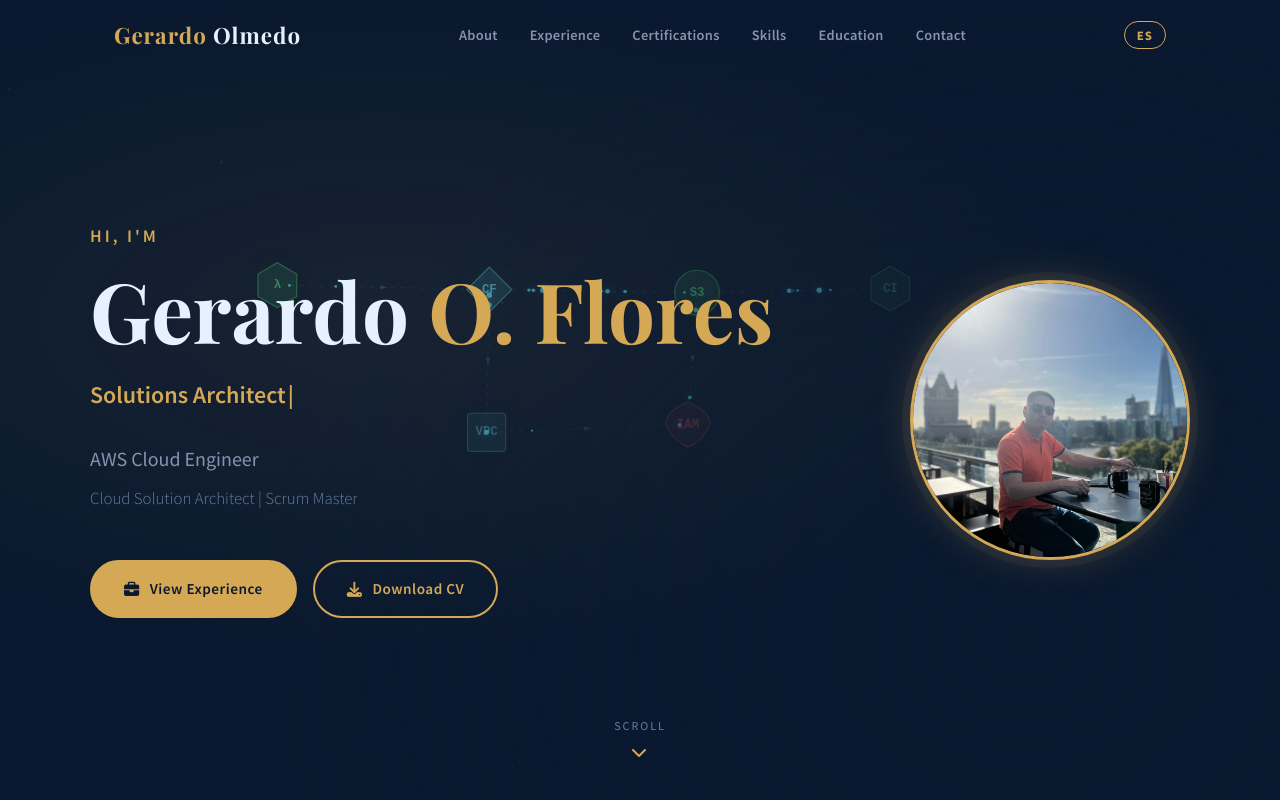
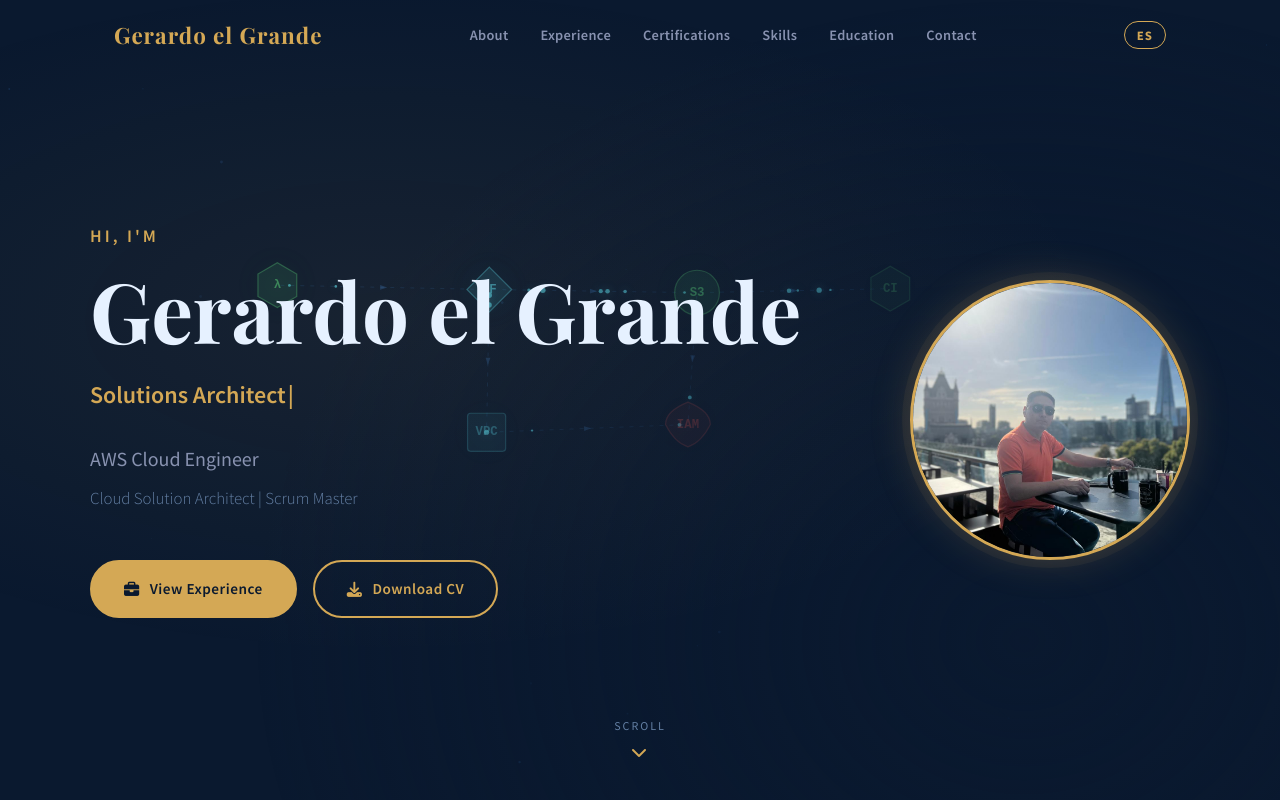
Before and after one commit to aolmedof/gerardo-olmedof-web, a plain HTML site: page index.html in a window 1280 px wide. Shown: the top 800 px of the page. Drawn offline with nearby package versions, Linux system fonts and the light colour scheme; a small style sheet from the web is missing; a web font is replaced by a local one.

Commit message:
feat: rename to Gerardo el Grande across the site

```diff
--- a/index.html
+++ b/index.html
@@ -3,24 +3,24 @@
 <head>
   <meta charset="UTF-8" />
   <meta name="viewport" content="width=device-width, initial-scale=1.0" />
-  <meta name="description" content="Gerardo Olmedo Flores - AWS Cloud Engineer, Solutions Architect &amp; Scrum Master" />
-  <meta name="author" content="Gerardo Olmedo Flores" />
+  <meta name="description" content="Gerardo el Grande - AWS Cloud Engineer, Solutions Architect &amp; Scrum Master" />
+  <meta name="author" content="Gerardo el Grande" />
   <meta name="theme-color" content="#0a192f" />
   <link rel="canonical" href="https://gerardo.olmedof.com" />
 
   <!-- Open Graph -->
   <meta property="og:type" content="website" />
-  <meta property="og:title" content="Gerardo Olmedo Flores - AWS Cloud Engineer" />
+  <meta property="og:title" content="Gerardo el Grande - AWS Cloud Engineer" />
   <meta property="og:description" content="AWS Cloud Engineer, Solutions Architect &amp; Scrum Master" />
   <meta property="og:url" content="https://gerardo.olmedof.com" />
-  <meta property="og:site_name" content="Gerardo Olmedo Flores" />
+  <meta property="og:site_name" content="Gerardo el Grande" />
 
   <!-- Twitter Card -->
   <meta name="twitter:card" content="summary_large_image" />
-  <meta name="twitter:title" content="Gerardo Olmedo Flores - AWS Cloud Engineer" />
+  <meta name="twitter:title" content="Gerardo el Grande - AWS Cloud Engineer" />
   <meta name="twitter:description" content="AWS Cloud Engineer, Solutions Architect &amp; Scrum Master" />
 
-  <title>Gerardo Olmedo Flores | AWS Cloud Engineer</title>
+  <title>Gerardo el Grande | AWS Cloud Engineer</title>
 
   <!-- Favicon -->
   <link rel="icon" type="image/svg+xml" href="favicon.svg" />
@@ -49,7 +49,7 @@
   ═══════════════════════════════════════════ -->
   <nav id="navbar" role="navigation" aria-label="Main navigation">
     <div class="nav-inner">
-      <a href="#hero" class="nav-logo">Gerardo<span> Olmedo</span></a>
+      <a href="#hero" class="nav-logo">Gerardo el Grande</a>
 
       <ul id="nav-menu" role="list">
         <li><a href="#about"          class="nav-link" data-i18n="nav.about">About</a></li>
@@ -80,7 +80,7 @@
         <p class="hero-greeting" data-i18n="hero.greeting">Hi, I'm</p>
 
         <h1 class="hero-name">
-          Gerardo <span class="accent">O. Flores</span>
+          Gerardo el Grande
         </h1>
 
         <div class="hero-typing-wrapper" aria-live="polite">
@@ -107,7 +107,7 @@
       </div>
 
       <div class="hero-photo">
-        <img src="img/profile_photo.jpeg" alt="Gerardo O. Flores" />
+        <img src="img/profile_photo.jpeg" alt="Gerardo el Grande" />
       </div>
     </div>
 
@@ -162,7 +162,7 @@
       <div class="about-grid">
 
         <div class="about-photo-wrapper" data-aos="fade-right">
-          <img src="img/profile_photo.jpeg" alt="Gerardo O. Flores" class="about-photo-img" />
+          <img src="img/profile_photo.jpeg" alt="Gerardo el Grande" class="about-photo-img" />
           <div class="about-badges">
             <div class="about-badge">
               <i class="fa-solid fa-circle-check"></i>
@@ -350,7 +350,7 @@
           </a>
         </div>
         <p class="footer-copyright" data-i18n="footer.copyright">
-          &copy; 2025 Gerardo Olmedo Flores. All rights reserved.
+          &copy; 2025 Gerardo el Grande. All rights reserved.
         </p>
         <p class="footer-built" data-i18n="footer.built">
           Built with cloud technologies and deployed on AWS
--- a/js/bot-knowledge.js
+++ b/js/bot-knowledge.js
@@ -1,12 +1,12 @@
 /* ============================================================
-   bot-knowledge.js  –  Gerardo Olmedo Flores Knowledge Base
+   bot-knowledge.js  –  Gerardo el Grande Knowledge Base
    ============================================================ */
 
 const botKnowledge = {
 
   /* ── Profile ── */
   profile: {
-    name: 'Gerardo Olmedo Flores',
+    name: 'Gerardo el Grande',
     totalYearsExperience: 15,
     devopsYears: 6,
     currentRole: {
@@ -33,8 +33,8 @@ const botKnowledge = {
   /* ── Experience ── */
   experience: {
     summary: {
-      en: 'Gerardo O. Flores has 15+ years of experience in IT and business. He has 6+ years of hands-on cloud and AWS expertise, working as a Cloud Engineer at TCS since January 2022. His background covers enterprise data platforms, cloud architecture, DevOps, infrastructure as code, CI/CD, and Agile project management. Prior to tech he worked in HR, administration, and finance.',
-      es: 'Gerardo O. Flores tiene más de 15 años de experiencia en IT y negocios. Cuenta con más de 6 años de experiencia práctica en cloud y AWS, trabajando como Ingeniero Cloud en TCS desde enero 2022. Su trayectoria abarca plataformas de datos empresariales, arquitectura cloud, DevOps, infraestructura como código, CI/CD y gestión de proyectos Agile.',
+      en: 'Gerardo el Grande has 15+ years of experience in IT and business. He has 6+ years of hands-on cloud and AWS expertise, working as a Cloud Engineer at TCS since January 2022. His background covers enterprise data platforms, cloud architecture, DevOps, infrastructure as code, CI/CD, and Agile project management. Prior to tech he worked in HR, administration, and finance.',
+      es: 'Gerardo el Grande tiene más de 15 años de experiencia en IT y negocios. Cuenta con más de 6 años de experiencia práctica en cloud y AWS, trabajando como Ingeniero Cloud en TCS desde enero 2022. Su trayectoria abarca plataformas de datos empresariales, arquitectura cloud, DevOps, infraestructura como código, CI/CD y gestión de proyectos Agile.',
     },
 
     byTechnology: {
--- a/js/main.js
+++ b/js/main.js
@@ -1,5 +1,5 @@
 /* ============================================================
-   main.js  –  Gerardo Olmedo Flores Personal Portfolio
+   main.js  –  Gerardo el Grande Personal Portfolio
    ============================================================ */
 
 /* ── State ── */
--- a/js/translations.js
+++ b/js/translations.js
@@ -10,7 +10,7 @@ const translations = {
     },
     hero: {
       greeting: "Hi, I'm",
-      name: 'Gerardo Olmedo Flores',
+      name: 'Gerardo el Grande',
       title: 'AWS Cloud Engineer',
       subtitle: 'Cloud Solution Architect | Scrum Master',
       cta_experience: 'View Experience',
@@ -200,7 +200,7 @@ const translations = {
       form_send: 'Send Message',
     },
     footer: {
-      copyright: '© 2025 Gerardo Olmedo Flores. All rights reserved.',
+      copyright: '© 2025 Gerardo el Grande. All rights reserved.',
       built: 'Built with cloud technologies and deployed on AWS',
     },
   },
@@ -215,7 +215,7 @@ const translations = {
     },
     hero: {
       greeting: 'Hola, soy',
-      name: 'Gerardo Olmedo Flores',
+      name: 'Gerardo el Grande',
       title: 'Ingeniero Cloud AWS',
       subtitle: 'Arquitecto de Soluciones Cloud | Scrum Master',
       cta_experience: 'Ver Experiencia',
@@ -405,7 +405,7 @@ const translations = {
       form_send: 'Enviar Mensaje',
     },
     footer: {
-      copyright: '© 2025 Gerardo Olmedo Flores. Todos los derechos reservados.',
+      copyright: '© 2025 Gerardo el Grande. Todos los derechos reservados.',
       built: 'Construido con tecnologías cloud y desplegado en AWS',
     },
   },
```
Also changed, not shown: 404.html (+1 -1 lines).
